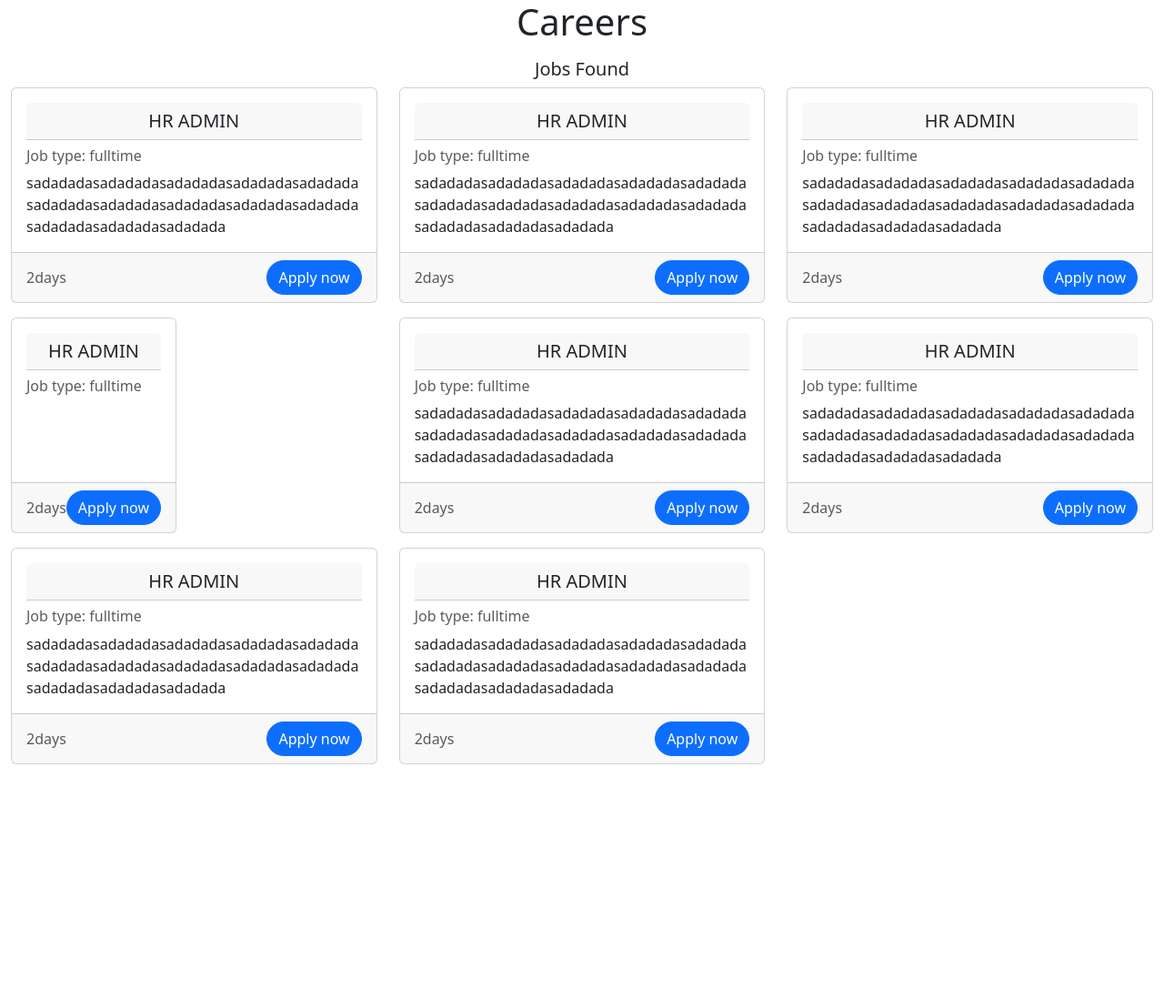
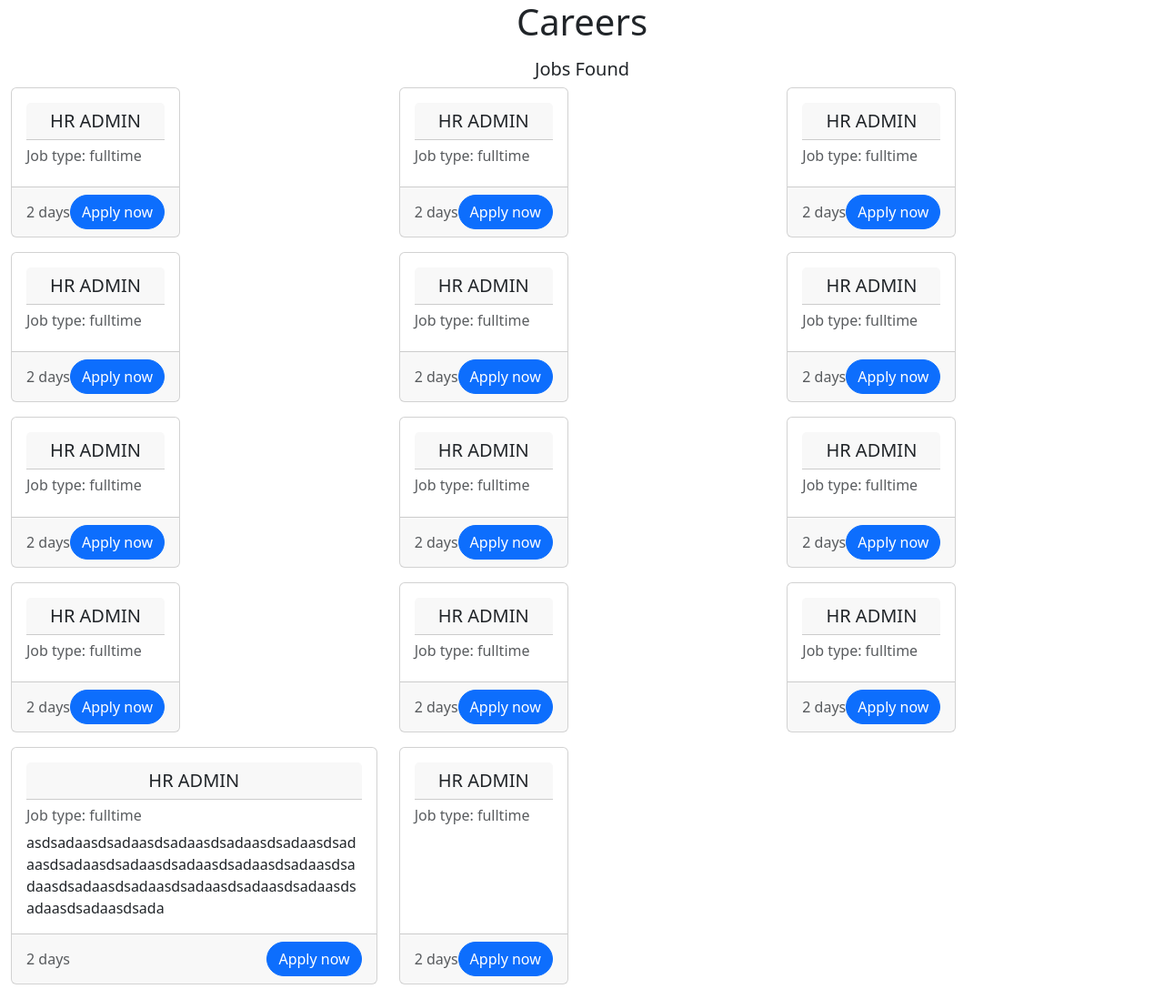
Before and after one commit to J-i-w-o-o/HR-Management-System, a PHP site: page /test.php in a window 1280 px wide. Shown: the whole page at 91% size. Before the commit the page ends 840 px from the top, so only its background shows below. Run offline with PHP 8.4, Linux system fonts and the light colour scheme; some libraries are stand-ins or nearby versions.

Commit message:
saddadad

```diff
--- a/test.php
+++ b/test.php
@@ -9,6 +9,10 @@
   <link rel="stylesheet" href="./assets/css/node_modules/bootstrap/dist/css/bootstrap.min.css">
   <link rel="stylesheet" href="https://cdnjs.cloudflare.com/ajax/libs/sweetalert/2.1.2/sweetalert.min.css" />
   <link rel="stylesheet" href="./assets/css/header.css">
+  <style>
+
+</style>
+
 </head>
 <body>
 <div class="text-center">
@@ -19,169 +23,187 @@
   <div id="jobsContainer" class="row">
   <div class="col-md-4 mb-3 d-flex">
   <div class="card">
-            <div class="card-body">
+        <div class="card-body d-flex flex-column">
             <h5 class="card-header mb-2 text-center">HR ADMIN</h5>
             <h6 class="card-title text-muted">Job type: fulltime</h6>
-          <p class="card-text">sadadadasadadadasadadadasadadadasadadadasadadadasadadadasadadadasadadadasadadadasadadadasadadadasadadada</p>
+            <p class="card-text flex-grow-1"></p>
         </div>
         <div class="card-footer text-muted d-flex justify-content-between align-items-center">
-            <div>2days</div>
+            <div>2 days</div>
             <button type="button" class="btn btn-primary rounded-pill" data-bs-toggle="modal" data-bs-target="#jobModal" onclick="showJobDetails('${job.title}','${job.overview}', '${job.jobType}', '${job.vacancies}', '${job.experience}', '${job.jobLevel}', '${job.location }','${job.additionalInfo}')">Apply now</button>
         </div>
     </div>
-
 </div>
 <div class="col-md-4 mb-3 d-flex">
   <div class="card">
-            <div class="card-body">
+        <div class="card-body d-flex flex-column">
             <h5 class="card-header mb-2 text-center">HR ADMIN</h5>
             <h6 class="card-title text-muted">Job type: fulltime</h6>
-          <p class="card-text">sadadadasadadadasadadadasadadadasadadadasadadadasadadadasadadadasadadadasadadadasadadadasadadadasadadada</p>
+            <p class="card-text flex-grow-1"></p>
         </div>
         <div class="card-footer text-muted d-flex justify-content-between align-items-center">
-            <div>2days</div>
+            <div>2 days</div>
             <button type="button" class="btn btn-primary rounded-pill" data-bs-toggle="modal" data-bs-target="#jobModal" onclick="showJobDetails('${job.title}','${job.overview}', '${job.jobType}', '${job.vacancies}', '${job.experience}', '${job.jobLevel}', '${job.location }','${job.additionalInfo}')">Apply now</button>
         </div>
     </div>
-
 </div>
 <div class="col-md-4 mb-3 d-flex">
   <div class="card">
-            <div class="card-body">
+        <div class="card-body d-flex flex-column">
             <h5 class="card-header mb-2 text-center">HR ADMIN</h5>
             <h6 class="card-title text-muted">Job type: fulltime</h6>
-          <p class="card-text">sadadadasadadadasadadadasadadadasadadadasadadadasadadadasadadadasadadadasadadadasadadadasadadadasadadada</p>
+            <p class="card-text flex-grow-1"></p>
         </div>
         <div class="card-footer text-muted d-flex justify-content-between align-items-center">
-            <div>2days</div>
+            <div>2 days</div>
             <button type="button" class="btn btn-primary rounded-pill" data-bs-toggle="modal" data-bs-target="#jobModal" onclick="showJobDetails('${job.title}','${job.overview}', '${job.jobType}', '${job.vacancies}', '${job.experience}', '${job.jobLevel}', '${job.location }','${job.additionalInfo}')">Apply now</button>
         </div>
     </div>
-
 </div>
 <div class="col-md-4 mb-3 d-flex">
   <div class="card">
-            <div class="card-body">
+        <div class="card-body d-flex flex-column">
             <h5 class="card-header mb-2 text-center">HR ADMIN</h5>
             <h6 class="card-title text-muted">Job type: fulltime</h6>
-          <p class="card-text"></p>
+            <p class="card-text flex-grow-1"></p>
         </div>
         <div class="card-footer text-muted d-flex justify-content-between align-items-center">
-            <div>2days</div>
+            <div>2 days</div>
             <button type="button" class="btn btn-primary rounded-pill" data-bs-toggle="modal" data-bs-target="#jobModal" onclick="showJobDetails('${job.title}','${job.overview}', '${job.jobType}', '${job.vacancies}', '${job.experience}', '${job.jobLevel}', '${job.location }','${job.additionalInfo}')">Apply now</button>
         </div>
     </div>
-
 </div>
 <div class="col-md-4 mb-3 d-flex">
   <div class="card">
-            <div class="card-body">
+        <div class="card-body d-flex flex-column">
             <h5 class="card-header mb-2 text-center">HR ADMIN</h5>
             <h6 class="card-title text-muted">Job type: fulltime</h6>
-          <p class="card-text">sadadadasadadadasadadadasadadadasadadadasadadadasadadadasadadadasadadadasadadadasadadadasadadadasadadada</p>
+            <p class="card-text flex-grow-1"></p>
         </div>
         <div class="card-footer text-muted d-flex justify-content-between align-items-center">
-            <div>2days</div>
+            <div>2 days</div>
             <button type="button" class="btn btn-primary rounded-pill" data-bs-toggle="modal" data-bs-target="#jobModal" onclick="showJobDetails('${job.title}','${job.overview}', '${job.jobType}', '${job.vacancies}', '${job.experience}', '${job.jobLevel}', '${job.location }','${job.additionalInfo}')">Apply now</button>
         </div>
     </div>
-
 </div>
 <div class="col-md-4 mb-3 d-flex">
   <div class="card">
-            <div class="card-body">
+        <div class="card-body d-flex flex-column">
             <h5 class="card-header mb-2 text-center">HR ADMIN</h5>
             <h6 class="card-title text-muted">Job type: fulltime</h6>
-          <p class="card-text">sadadadasadadadasadadadasadadadasadadadasadadadasadadadasadadadasadadadasadadadasadadadasadadadasadadada</p>
+            <p class="card-text flex-grow-1"></p>
         </div>
         <div class="card-footer text-muted d-flex justify-content-between align-items-center">
-            <div>2days</div>
+            <div>2 days</div>
             <button type="button" class="btn btn-primary rounded-pill" data-bs-toggle="modal" data-bs-target="#jobModal" onclick="showJobDetails('${job.title}','${job.overview}', '${job.jobType}', '${job.vacancies}', '${job.experience}', '${job.jobLevel}', '${job.location }','${job.additionalInfo}')">Apply now</button>
         </div>
     </div>
-
 </div>
 <div class="col-md-4 mb-3 d-flex">
   <div class="card">
-            <div class="card-body">
+        <div class="card-body d-flex flex-column">
             <h5 class="card-header mb-2 text-center">HR ADMIN</h5>
             <h6 class="card-title text-muted">Job type: fulltime</h6>
-          <p class="card-text">sadadadasadadadasadadadasadadadasadadadasadadadasadadadasadadadasadadadasadadadasadadadasadadadasadadada</p>
+            <p class="card-text flex-grow-1"></p>
         </div>
         <div class="card-footer text-muted d-flex justify-content-between align-items-center">
-            <div>2days</div>
+            <div>2 days</div>
             <button type="button" class="btn btn-primary rounded-pill" data-bs-toggle="modal" data-bs-target="#jobModal" onclick="showJobDetails('${job.title}','${job.overview}', '${job.jobType}', '${job.vacancies}', '${job.experience}', '${job.jobLevel}', '${job.location }','${job.additionalInfo}')">Apply now</button>
         </div>
     </div>
-
 </div>
 <div class="col-md-4 mb-3 d-flex">
   <div class="card">
-            <div class="card-body">
+        <div class="card-body d-flex flex-column">
             <h5 class="card-header mb-2 text-center">HR ADMIN</h5>
             <h6 class="card-title text-muted">Job type: fulltime</h6>
-          <p class="card-text">sadadadasadadadasadadadasadadadasadadadasadadadasadadadasadadadasadadadasadadadasadadadasadadadasadadada</p>
+            <p class="card-text flex-grow-1"></p>
         </div>
         <div class="card-footer text-muted d-flex justify-content-between align-items-center">
-            <div>2days</div>
+            <div>2 days</div>
             <button type="button" class="btn btn-primary rounded-pill" data-bs-toggle="modal" data-bs-target="#jobModal" onclick="showJobDetails('${job.title}','${job.overview}', '${job.jobType}', '${job.vacancies}', '${job.experience}', '${job.jobLevel}', '${job.location }','${job.additionalInfo}')">Apply now</button>
         </div>
     </div>
-
 </div>
+<div class="col-md-4 mb-3 d-flex">
+  <div class="card">
+        <div class="card-body d-flex flex-column">
+            <h5 class="card-header mb-2 text-center">HR ADMIN</h5>
+            <h6 class="card-title text-muted">Job type: fulltime</h6>
+            <p class="card-text flex-grow-1"></p>
         </div>
-  <nav aria-label="Jobs Pagination">
-    <ul id="pagination" class="pagination justify-content-center"></ul>
-  </nav>
-</div>
-
-
-<div class="modal fade" id="jobModal" tabindex="-1" aria-labelledby="jobLabel" aria-hidden="true">
-    <div class="modal-dialog modal-dialog-centered modal-dialog-scrollable">
-      <div class="modal-content custom-scrollbar">
-        <div class="modal-header">
-          <h1 class="modal-title fs-5" id="jobLabel"></h1>
-          <button type="button" class="btn-close" data-bs-dismiss="modal" aria-label="Close"></button>
-        </div>
-        <div class="modal-body">
-          <h2>Employee</h2>
-          <p id="overview"></p>
-          <div class="row">
-            <div class="col-6">
-              <h4>Job type</h4>
-              <p class="fs-6 px-1" id="jobType"></p>
-            </div>
-            <div class="col-6">
-              <h4>No. of vacancies</h4>
-              <p class="fs-6 px-1" id="vacancies"></p>
-            </div>
-          </div>
-          <div class="row">
-            <div class="col-6">
-              <h4>Qualifications</h4>
-              <p class="fs-6 px-1" id="experience"></p>
-            </div>
-            <div class="col-6">
-              <h4>Job Level</h4>
-              <p class="fs-6 px-1" id="jobLevel"></p>
-            </div>
-          </div>
-          <h4>Location</h4>
-          <p class="fs-6 px-1" id="location"></p>
-          <div class="row">
-            <div class="col-12">
-              <h4>Additional Information</h4>
-              <span id="additionalInfo" class="form-control" rows="3" disabled></span>
+        <div class="card-footer text-muted d-flex justify-content-between align-items-center">
+            <div>2 days</div>
+            <button type="button" class="btn btn-primary rounded-pill" data-bs-toggle="modal" data-bs-target="#jobModal" onclick="showJobDetails('${job.title}','${job.overview}', '${job.jobType}', '${job.vacancies}', '${job.experience}', '${job.jobLevel}', '${job.location }','${job.additionalInfo}')">Apply now</button>
         </div>
     </div>
 </div>
-        <div class="modal-footer">
-          <button type="button" id="btnclose" class="btn" data-bs-dismiss="modal">Close</button>
-          <button type="submit" onclick="fireSwal(); return false;" id="btnappsubmit" class="btn " form="applicationform">Apply</button>
+<div class="col-md-4 mb-3 d-flex">
+  <div class="card">
+        <div class="card-body d-flex flex-column">
+            <h5 class="card-header mb-2 text-center">HR ADMIN</h5>
+            <h6 class="card-title text-muted">Job type: fulltime</h6>
+            <p class="card-text flex-grow-1"></p>
+        </div>
+        <div class="card-footer text-muted d-flex justify-content-between align-items-center">
+            <div>2 days</div>
+            <button type="button" class="btn btn-primary rounded-pill" data-bs-toggle="modal" data-bs-target="#jobModal" onclick="showJobDetails('${job.title}','${job.overview}', '${job.jobType}', '${job.vacancies}', '${job.experience}', '${job.jobLevel}', '${job.location }','${job.additionalInfo}')">Apply now</button>
         </div>
     </div>
 </div>
+<div class="col-md-4 mb-3 d-flex">
+  <div class="card">
+        <div class="card-body d-flex flex-column">
+            <h5 class="card-header mb-2 text-center">HR ADMIN</h5>
+            <h6 class="card-title text-muted">Job type: fulltime</h6>
+            <p class="card-text flex-grow-1"></p>
         </div>
+        <div class="card-footer text-muted d-flex justify-content-between align-items-center">
+            <div>2 days</div>
+            <button type="button" class="btn btn-primary rounded-pill" data-bs-toggle="modal" data-bs-target="#jobModal" onclick="showJobDetails('${job.title}','${job.overview}', '${job.jobType}', '${job.vacancies}', '${job.experience}', '${job.jobLevel}', '${job.location }','${job.additionalInfo}')">Apply now</button>
+        </div>
+    </div>
+</div>
+<div class="col-md-4 mb-3 d-flex">
+  <div class="card">
+        <div class="card-body d-flex flex-column">
+            <h5 class="card-header mb-2 text-center">HR ADMIN</h5>
+            <h6 class="card-title text-muted">Job type: fulltime</h6>
+            <p class="card-text flex-grow-1"></p>
+        </div>
+        <div class="card-footer text-muted d-flex justify-content-between align-items-center">
+            <div>2 days</div>
+            <button type="button" class="btn btn-primary rounded-pill" data-bs-toggle="modal" data-bs-target="#jobModal" onclick="showJobDetails('${job.title}','${job.overview}', '${job.jobType}', '${job.vacancies}', '${job.experience}', '${job.jobLevel}', '${job.location }','${job.additionalInfo}')">Apply now</button>
+        </div>
+    </div>
+</div>
+<div class="col-md-4 mb-3 d-flex">
+  <div class="card">
+        <div class="card-body d-flex flex-column">
+            <h5 class="card-header mb-2 text-center">HR ADMIN</h5>
+            <h6 class="card-title text-muted">Job type: fulltime</h6>
+            <p class="card-text flex-grow-1">asdsadaasdsadaasdsadaasdsadaasdsadaasdsadaasdsadaasdsadaasdsadaasdsadaasdsadaasdsadaasdsadaasdsadaasdsadaasdsadaasdsadaasdsadaasdsadaasdsada</p>
+        </div>
+        <div class="card-footer text-muted d-flex justify-content-between align-items-center">
+            <div>2 days</div>
+            <button type="button" class="btn btn-primary rounded-pill" data-bs-toggle="modal" data-bs-target="#jobModal" onclick="showJobDetails('${job.title}','${job.overview}', '${job.jobType}', '${job.vacancies}', '${job.experience}', '${job.jobLevel}', '${job.location }','${job.additionalInfo}')">Apply now</button>
+        </div>
+    </div>
+</div>
+<div class="col-md-4 mb-3 d-flex">
+  <div class="card">
+        <div class="card-body d-flex flex-column">
+            <h5 class="card-header mb-2 text-center">HR ADMIN</h5>
+            <h6 class="card-title text-muted">Job type: fulltime</h6>
+            <p class="card-text flex-grow-1"></p>
+        </div>
+        <div class="card-footer text-muted d-flex justify-content-between align-items-center">
+            <div>2 days</div>
+            <button type="button" class="btn btn-primary rounded-pill" data-bs-toggle="modal" data-bs-target="#jobModal" onclick="showJobDetails('${job.title}','${job.overview}', '${job.jobType}', '${job.vacancies}', '${job.experience}', '${job.jobLevel}', '${job.location }','${job.additionalInfo}')">Apply now</button>
+        </div>
+    </div>
+</div>
+
 
   <script src="./assets/css/node_modules/bootstrap/dist/js/bootstrap.bundle.min.js"></script>
 <script src="./assets/css/node_modules/bootstrap/dist/js/bootstrap.min.js"></script>
```
Lines whose indentation alone changed are shown as unchanged.
